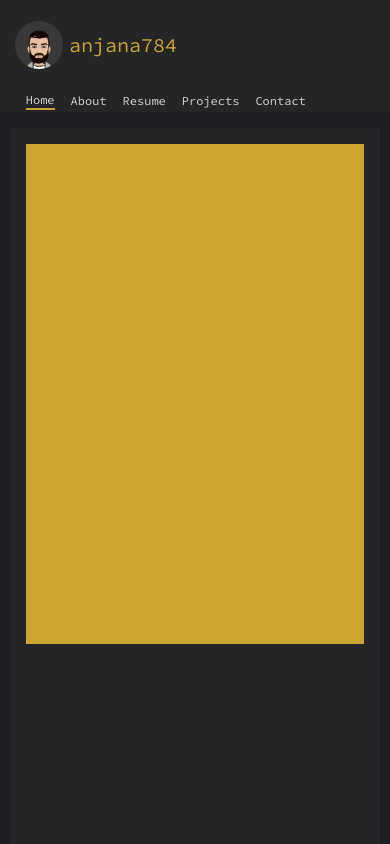
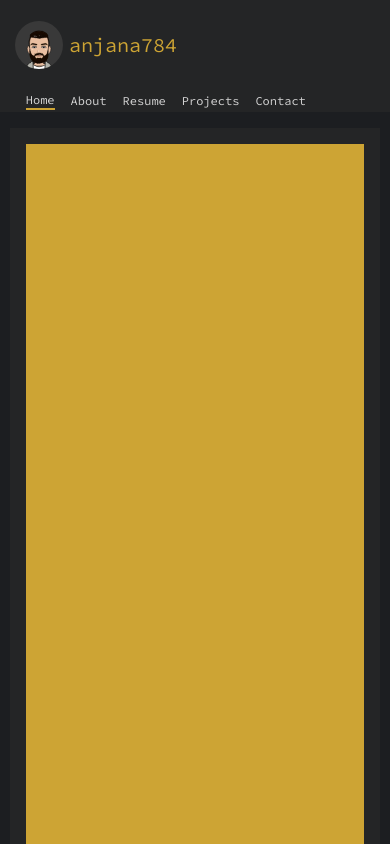
Before and after one commit to anjana784/blog, a Next.js app: page / in a window 390 px wide. Shown: the top 844 px of the page. Built offline with nearby package versions, Linux system fonts and the light colour scheme.

Commit message:
fixed home section for other screens

```diff
--- a/app/Components/Home/index.tsx
+++ b/app/Components/Home/index.tsx
@@ -5,7 +5,9 @@ import { FC } from "react";
 const Home: FC = () => {
   return (
     <Section id="home">
-      <div className="w-full h-[500px] flex justify-center items-center bg-primaryGold"></div>
+      <div className="w-full h-[600px] 2xl:h-[600px] xl:h-[620px] lg:h-[650px] md:h-[700px] sm:h-[750px] xsm:h-[800px] flex justify-center items-center bg-primaryGold">
+        <div className="w-full h-64 bg-primaryGold"></div>
+      </div>
     </Section>
   );
 };
--- a/app/Components/NavItem/index.tsx
+++ b/app/Components/NavItem/index.tsx
@@ -28,6 +28,7 @@ const NavItem: FC<Props> = ({ currentSectionName, item, className }) => {
             : null
         }`}
       >
+        {/* <span className="text-primaryGold">#/</span> */}
         {item}
       </p>
     </Link>
```
